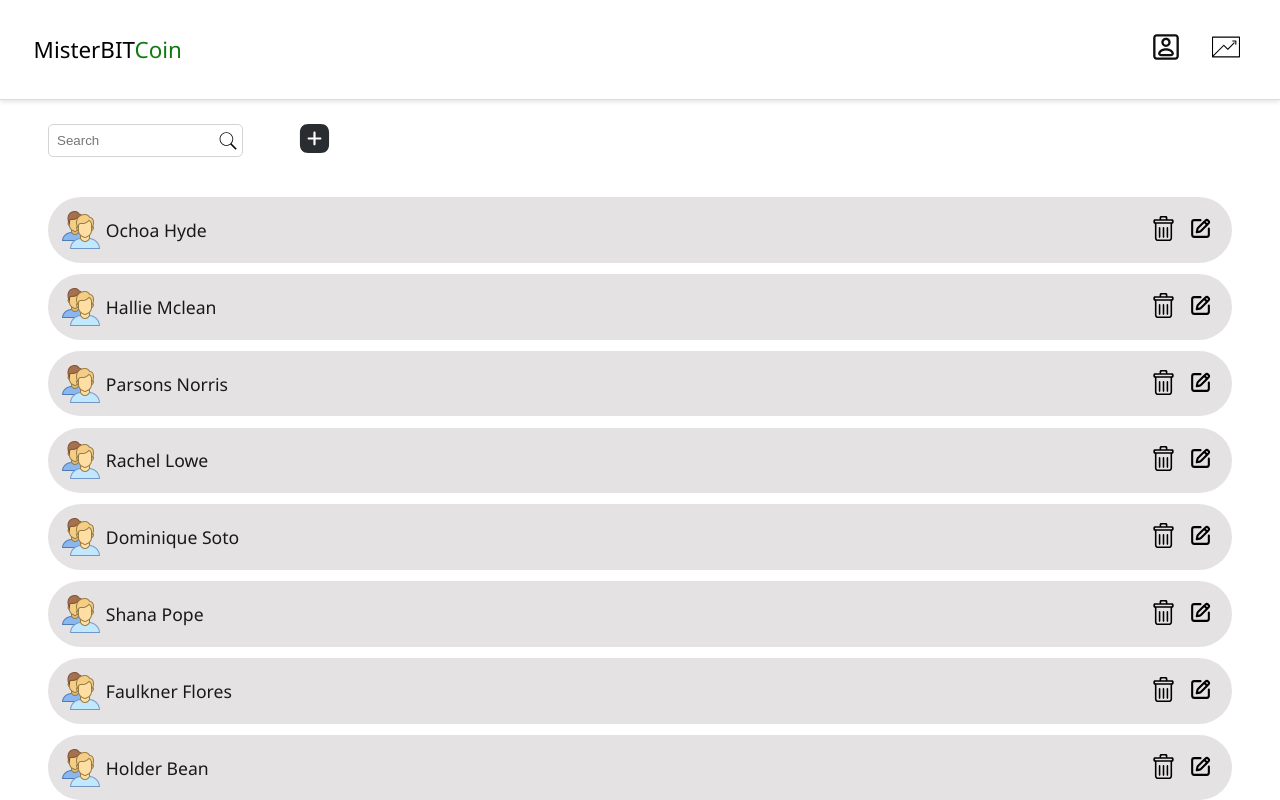
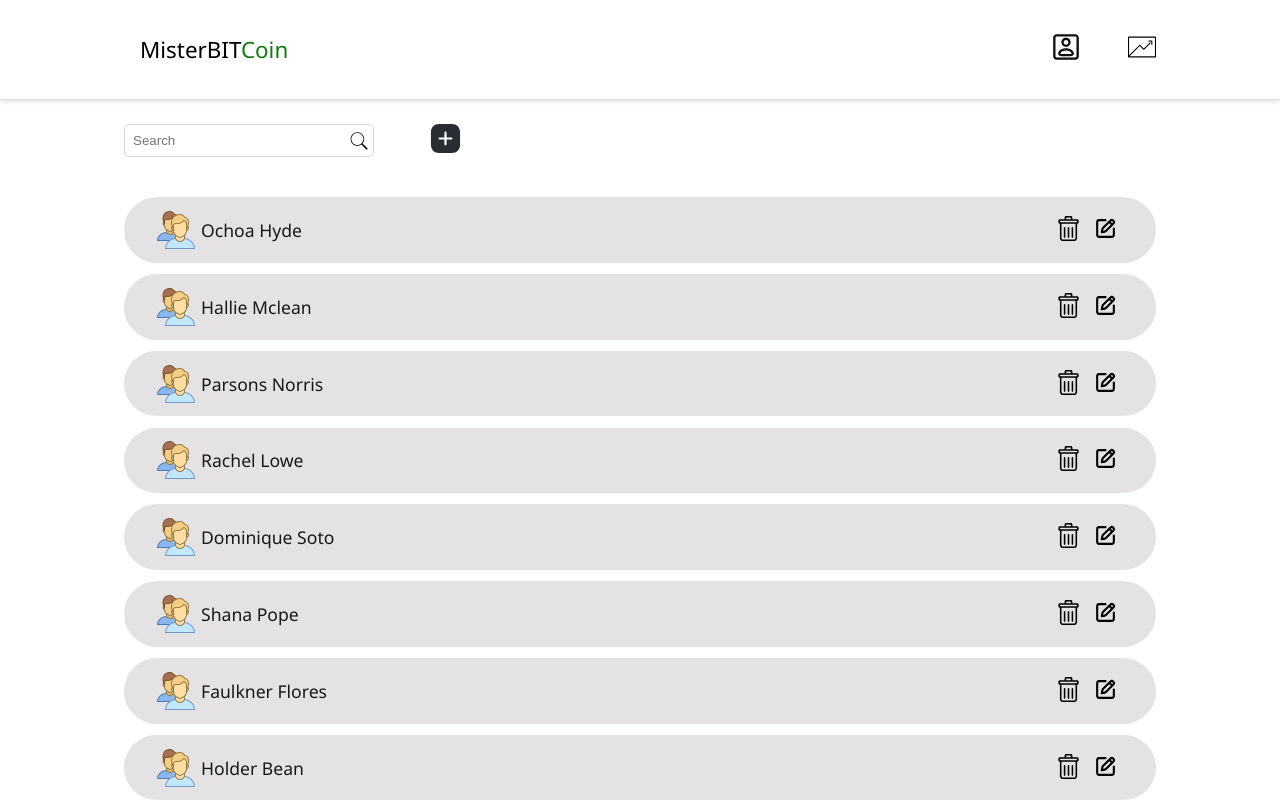
Before and after one commit to omerKaduri1/MisterBitcoin, a Vue app: page /contact in a window 1280 px wide. Shown: the top 800 px of the page. Built offline with nearby package versions, Linux system fonts and the light colour scheme.

Commit message:
Fix style and layout

```diff
--- a/src/cmps/AppHeader.vue
+++ b/src/cmps/AppHeader.vue
@@ -122,6 +122,7 @@ export default {
   border-bottom: 1px solid #dfdbdb;
   box-shadow: 0 2px 4px rgba(0, 0, 0, 0.1);
   margin: 0;
+  // padding-inline: 100px;
   display: flex;
   justify-content: space-between;
   align-items: center;
@@ -130,13 +131,14 @@ export default {
     margin: 1.5em;
     font-size: 1.4em;
     cursor: pointer;
+    margin-inline-start: 6.25em;
   }
 
   nav {
     display: flex;
     align-items: center;
-    margin-inline-end: 40px;
-    column-gap: 2em;
+    margin-inline-end: 7.75em;
+    column-gap: 3em;
     font-size: 1em;
 
     & a {
--- a/src/cmps/ContactFilter.vue
+++ b/src/cmps/ContactFilter.vue
@@ -38,7 +38,7 @@ export default {
 <style lang="scss">
 .contact-filter {
   display: flex;
-  margin: 1.5em 3em;
+  margin: 1.5em 3em 1.5em 7.75em;
   align-items: center;
   position: relative;
   width: fit-content;
@@ -51,9 +51,9 @@ export default {
   input {
     border: 1px solid rgb(214, 211, 211);
     border-radius: 5px;
-    width: 100%;
     height: 2.5em;
     padding: 8px;
+    width: 250px;
 
     &:focus {
       outline: none;
--- a/src/cmps/ContactList.vue
+++ b/src/cmps/ContactList.vue
@@ -33,7 +33,7 @@ export default {
 .contact-list {
   display: flex;
   flex-direction: column;
-  margin-inline: 3em;
+  margin-inline: 7.75em;
 
   ul {
     display: flex;
--- a/src/cmps/ContactPreview.vue
+++ b/src/cmps/ContactPreview.vue
@@ -87,7 +87,7 @@ export default {
   gap: 0.7em;
   background-color: rgba(187, 183, 183, 0.4);
   border-radius: 20em;
-  padding: 0.8em;
+  padding: 0.8em 2em;
 
   &:hover {
     background-color: #f0f0f0;
--- a/src/cmps/TransactionPreview.vue
+++ b/src/cmps/TransactionPreview.vue
@@ -54,6 +54,7 @@ export default {
   border-radius: 8px;
   box-shadow: 0 4px 6px rgba(0, 0, 0, 0.1);
   padding: 20px 70px;
+  width: max-content;
 
   &:hover {
     background-color: #f0f0f0;
--- a/src/views/ContactDetails.vue
+++ b/src/views/ContactDetails.vue
@@ -105,7 +105,7 @@ export default {
 
 <style lang="scss">
 .contact-details {
-  margin-inline: 1.5em;
+  margin: 0 7.75em;
   margin-block-start: 1em;
   display: flex;
   flex-direction: column;
@@ -139,6 +139,8 @@ export default {
     button {
       border: none;
       background-color: transparent;
+      padding: 0;
+      margin-left: 1.5em;
 
       img {
         height: 25px;
--- a/src/views/SignupPage.vue
+++ b/src/views/SignupPage.vue
@@ -8,7 +8,7 @@
         type="text"
         name="userName"
         id="userName"
-        placeholder="enter username"
+        placeholder="Enter User Name"
         required
       />
       <button type="submit">Sign up</button>
```
